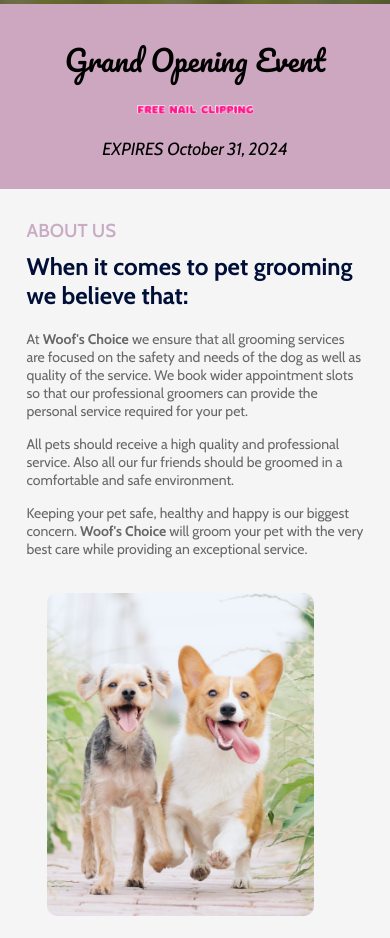
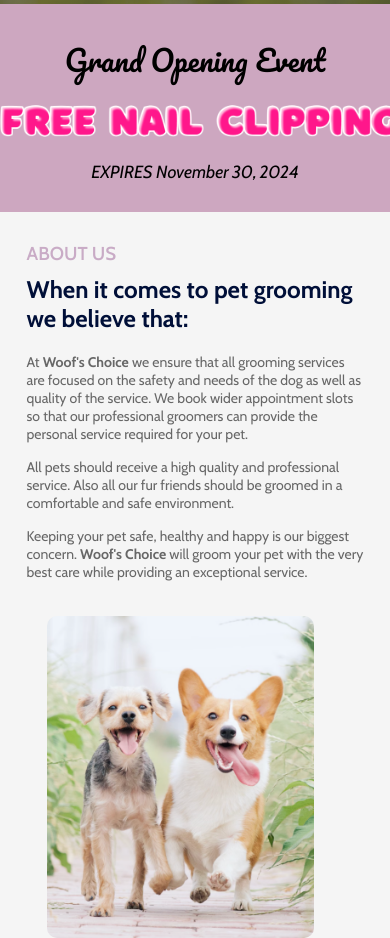
Before and after one commit to ellenjung24/Woof-s-Choice, a React (Vite) app: page / in a window 390 px wide. Shown: the part 840-1778 px from the top of the page. Built offline with nearby package versions, Linux system fonts and the light colour scheme; a web font is replaced by a local one.

Commit message:
worked on the promotion section

```diff
--- a/src/Components/Promotion/Promotion.jsx
+++ b/src/Components/Promotion/Promotion.jsx
@@ -8,7 +8,7 @@ const Promotion = () => {
         <div className="promotion">
             <h3>Grand Opening Event</h3>
             <img src={freeNailClipping} alt="" />
-            <p>EXPIRES October 31, 2024</p>
+            <p>EXPIRES November 30, 2024</p>
 
         </div>
   )
--- a/src/Components/Promotion/Promotion.scss
+++ b/src/Components/Promotion/Promotion.scss
@@ -20,9 +20,12 @@
         width: 30%;
         margin: 20px 0;
     }
+}
 
-
-    // h3 {
-    //     margin-top: 10px;
-    // }
+@media (max-width: 1000px) {
+    .promotion {
+        img {
+            width: 400px;
+        }
+    }
 }
```
